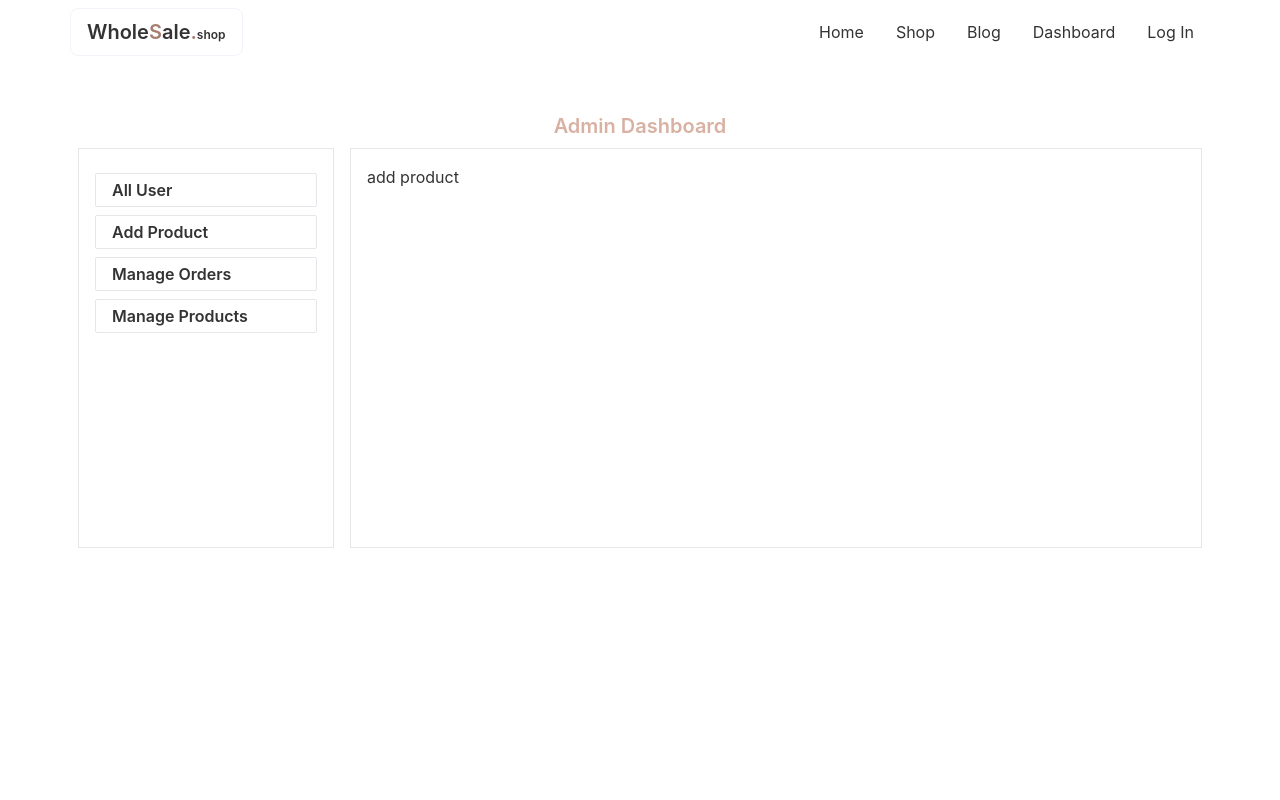
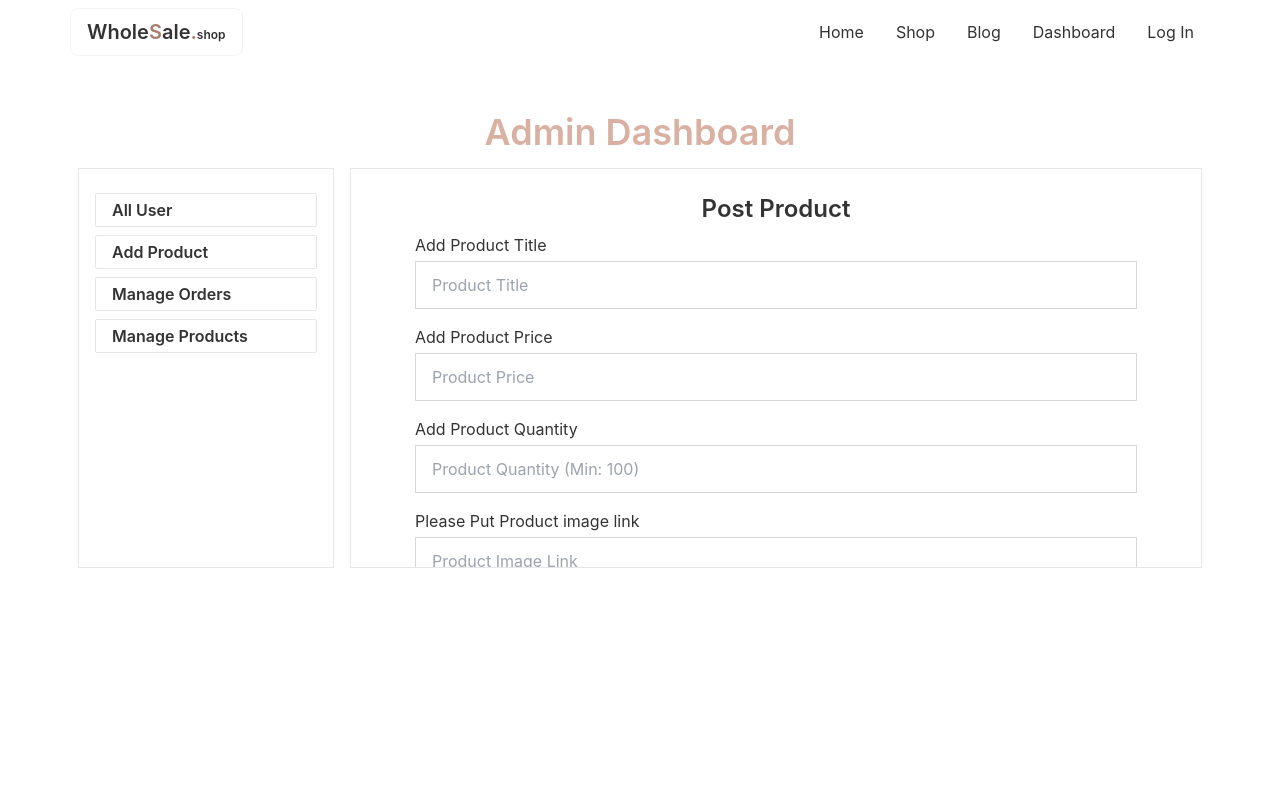
Before and after one commit to mehedy201/WholeSale-Market-Client-Site, a React (Create React App) app: page /dashboard/add-product in a window 1280 px wide. Shown: the top 800 px of the page. Built offline with nearby package versions, Linux system fonts and the light colour scheme; no server answers.

Commit message:
designed add product page

```diff
--- a/src/pages/Admin-Pages/AddProducts/AddProducts.js
+++ b/src/pages/Admin-Pages/AddProducts/AddProducts.js
@@ -1,9 +1,71 @@
 import React from 'react';
+import { useForm } from "react-hook-form";
+
 
 const AddProducts = () => {
+
+    const { register, formState: { errors }, handleSubmit, reset } = useForm();
+    const onSubmit = data =>{
+        console.log(data)
+        // reset();
+    };
     return (
-        <div>
-            <p>add product</p>
+        <div className="md:px-12 xl:px-12">
+            <h2 className="text-2xl font-semibold text-center my-2">Post Product</h2>
+            <div className='w-full'>
+                    <form onSubmit={handleSubmit(onSubmit)}>
+                      <div className="form-control w-full">
+                          {/* ------------------ Product Name ------------------ */}
+                            <span className='mb-1'>Add Product Title</span>
+                           <input
+                              type="text"
+                              name='name'
+                              placeholder="Product Title"
+                              className="input input-bordered w-full mb-4 rounded-none"
+                              {...register("name", { required: true })}
+                              />
+                          {/* ------------------ Product Price ------------------ */}
+                            <span className='mb-1'>Add Product Price</span>
+                           <input
+                              type="number"
+                              name='price'
+                              placeholder="Product Price"
+                              className="input input-bordered w-full mb-4 rounded-none"
+                              {...register("price", { required: true })}
+                              />
+                           {/* ------------------ Product Quantity ------------------ */}
+                           <span className='mb-1'>Add Product Quantity</span>
+                           <input
+                              type="number"
+                              name='quantity'
+                              placeholder="Product Quantity (Min: 100)"
+                              className="input input-bordered w-full mb-4 rounded-none"
+                              {...register("quantity", {required: true,})}
+                              />
+                           {/* ------------------ Product Image Link ------------------ */}
+                           <span className='mb-1'>Please Put Product image link</span>
+                           <input
+                              type="text"
+                              name='img'
+                              placeholder="Product Image Link"
+                              className="input input-bordered w-full mb-4 rounded-none"
+                              {...register("img", {required: true,})}
+                              />
+                           {/* ------------------ Product Description ------------------ */}
+                           <span className='mb-1'>Describe product description</span>
+                           <textarea
+                              type="textarea"
+                              name='des'
+                              placeholder="Product Description"
+                              className="textarea  input-bordered w-full h-24 mb-4"
+                              {...register("des", {required: true,})}
+                              />
+
+                           {/* ------------------ Submit Button ------------------ */}
+                           <input className="btn block w-32" type="submit" value={'Post'}/>
+                      </div>
+                  </form>
+            </div>
         </div>
     );
 };
--- a/src/pages/Admin-Pages/Dashboard/Dashboard.js
+++ b/src/pages/Admin-Pages/Dashboard/Dashboard.js
@@ -4,7 +4,7 @@ import { Link, Outlet } from 'react-router-dom';
 const Dashboard = () => {
     return (
         <div className='my-12 h-screen'>
-        <h3 className="text-xl font-semibold text-center text-primary">Admin Dashboard</h3>
+        <h3 className="text-4xl mb-2 font-semibold text-center text-primary">Admin Dashboard</h3>
             <div className='md:flex lg:flex h-auto'>
                 <div className='p-4 border m-2 w-64'>
                     <Link to={'all-users'} className='px-4 md:bolck lg:block my-2 py-1 w-[100%] rounded-sm font-semibold border capitalize'>All User</Link>
--- a/src/pages/Admin-Pages/MakeAdmin/User.js
+++ b/src/pages/Admin-Pages/MakeAdmin/User.js
@@ -6,8 +6,8 @@ const User = ({index, user}) => {
             <tr>
               <th>{index}</th>
               <td>{user.email}</td>
-              <td><button className='btn capitalize text-white'>Make Admin</button></td>
-              <td><button className='btn capitalize text-white'>Delete User</button></td>
+              <td><button className='btn btn-sm capitalize text-white'>Make Admin</button></td>
+              <td><button className='btn btn-sm capitalize text-white'>Delete User</button></td>
             </tr>
 
     );
```
